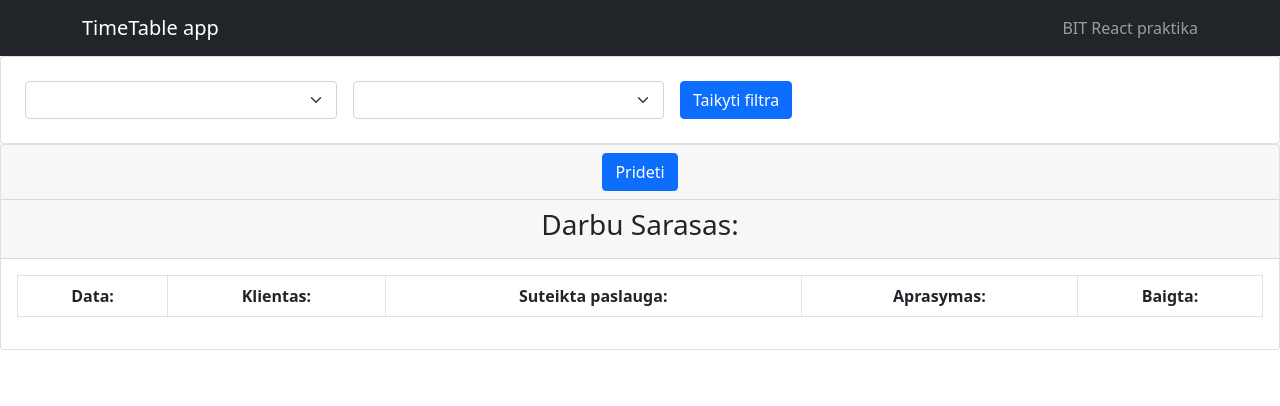
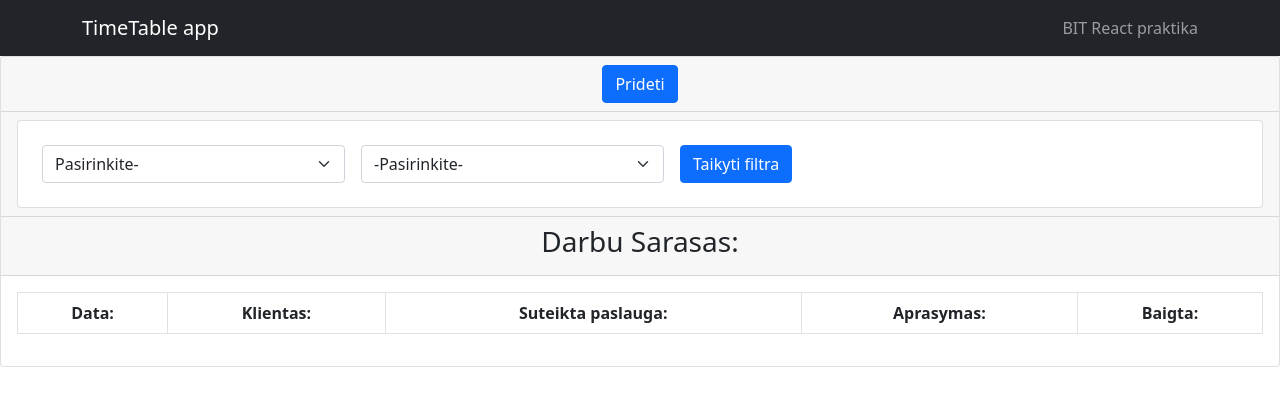
Before and after one commit to OnlyPositiveViibes/Work-form, a React (Create React App) app: page / in a window 1280 px wide. Shown: the top 406 px of the page. Built offline with nearby package versions, Linux system fonts and the light colour scheme.

Commit message:
Filter writed

```diff
--- a/src/components/Filter/Filter.jsx
+++ b/src/components/Filter/Filter.jsx
@@ -1,22 +1,47 @@
 import { Form, Card } from "react-bootstrap";
 import { Button } from "react-bootstrap";
+import Services from "../Services";
+import Companies from "../../Companies/Companies";
+import { useState } from "react";
 
-function Filter() {
+
+function Filter(props) {
+
+    const [filter, setFilter] = useState({
+
+    })
+    const handleFilter = (e) => {
+        setFilter({
+            ...filter,
+            [e.target.name]: e.target.value
+        })
+
+    }
+    const submitFilter = (e) => {
+        e.preventDefault();
+        props.setFilter(filter);
+    }
 
     return (
         <>
             <Card>
                 <Card.Body>
-                    <Form className="d-flex">
+                    <Form className="d-flex" onSubmit={submitFilter}>
                         <Form.Group className="m-2 w-25">
-                            <Form.Select id="filter1">
-                                <option></option>
+                            <Form.Select name="serviceSelect" onChange={handleFilter}>
+
+                                <option selected disabled>Pasirinkite-</option>
+                                <Services />
+
                             </Form.Select>
                         </Form.Group>
 
                         <Form.Group className="m-2 w-25">
-                            <Form.Select id="filter2">
-                                <option></option>
+                            <Form.Select name="companySelect" onChange={handleFilter}>
+
+                                <option selected disabled>-Pasirinkite-</option>
+                                <Companies />
+
                             </Form.Select>
 
                         </Form.Group>
@@ -33,5 +58,4 @@ function Filter() {
         </>
     )
 }
-
 export default Filter;
--- a/src/components/Form/Addwork.jsx
+++ b/src/components/Form/Addwork.jsx
@@ -31,6 +31,7 @@ function Addwork(props) {
         e.preventDefault();
         props.setWorks(items);
     }
+
 
     return (
 
--- a/src/components/Works/Work.jsx
+++ b/src/components/Works/Work.jsx
@@ -1,15 +1,35 @@
 function Work(props) {
 
+    const diff = (start, end)=> {
+        start = props.startTime
+        end = props.endTime
+        start = start.split(":");
+        end = end.split(":");
+
+        const startDate = new Date(0, 0, 0, start[0], start[1], 0);
+        const endDate = new Date(0, 0, 0, end[0], end[1], 0);
+
+        let diff = endDate.getTime() - startDate.getTime();
+        let hours = Math.floor(diff / 1000 / 60 / 60);
+
+        diff -= hours * 1000 * 60 * 60;
+        const minutes = Math.floor(diff / 1000 / 60);
+
+        return (hours < 9 ? "0" : "") + hours + ":" + (minutes < 9 ? "0" : "") + minutes;
+    }
+
+    // {console.log(props)}
     return (
         <tr>
             <td>{props.date}</td>
             <td>{props.company}</td>
             <td>{props.service}</td>
             <td>{props.description}</td>
-            <td>{props.startTime}</td>
-            <td>{props.endTime}</td>
+            <td>{diff(props.startTime, props.endTime)}</td>
+        </tr>
 
-        </tr>
+
+
     )
 }
 
--- a/src/components/Works/Works.jsx
+++ b/src/components/Works/Works.jsx
@@ -4,7 +4,7 @@ import Filter from "../Filter/Filter";
 import { useState } from "react";
 import { Button } from "react-bootstrap";
 import Work from "./Work";
-import { propTypes } from "react-bootstrap/esm/Image";
+// import { propTypes } from "react-bootstrap/esm/Image";
 
 
 function Works(props) {
@@ -20,21 +20,30 @@ function Works(props) {
         setAddWork(false)
     }
     const handleAddWork = (date) => {
-        setWorks([...works, date ])
+        setWorks([...works, date])
         props.status(true)
         closeWork();
     }
-    // console.log(works);
+
+    const handleFilter = (search) => {
+        console.log(search)
+    }
+
 
     return (
         <>
             {addWork && <Addwork setWorks={handleAddWork} />}
-            <Filter />
+
             <Card>
                 <Card.Header>
 
                     {(addWork) ? <Button className="btn btn-danger" onClick={closeWork}>Atsaukti</Button> :
                         <Button className="btn btn-primary" onClick={addWorkHandler}>Prideti</Button>}
+
+                </Card.Header>
+
+                <Card.Header>
+                    <Filter setFilter={handleFilter}/>
 
                 </Card.Header>
                 <Card.Header><h3>Darbu Sarasas:</h3></Card.Header>
@@ -51,13 +60,13 @@ function Works(props) {
                             </tr>
                         </thead>
                         <tbody>
-                            {works.map( work =>
+                            {works.map(work =>
                                 <Work key={work.i} date={work.date}
-                                company={work.company}
-                                service={work.service}
-                                description={work.description}
-                                startTime={work.starTime}
-                                endTime={work.endTime} />
+                                    company={work.company}
+                                    service={work.service}
+                                    description={work.description}
+                                    startTime={work.startTime}
+                                    endTime={work.endTime} />
                             )}
                         </tbody>
                     </Table>
```
